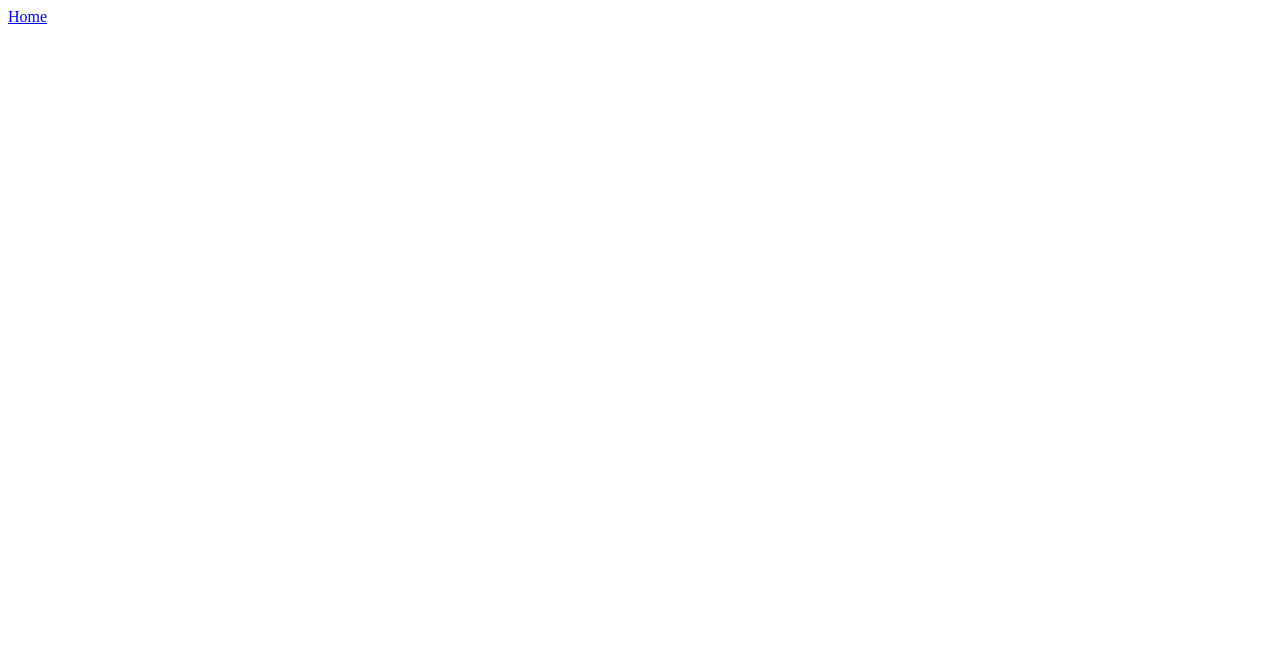
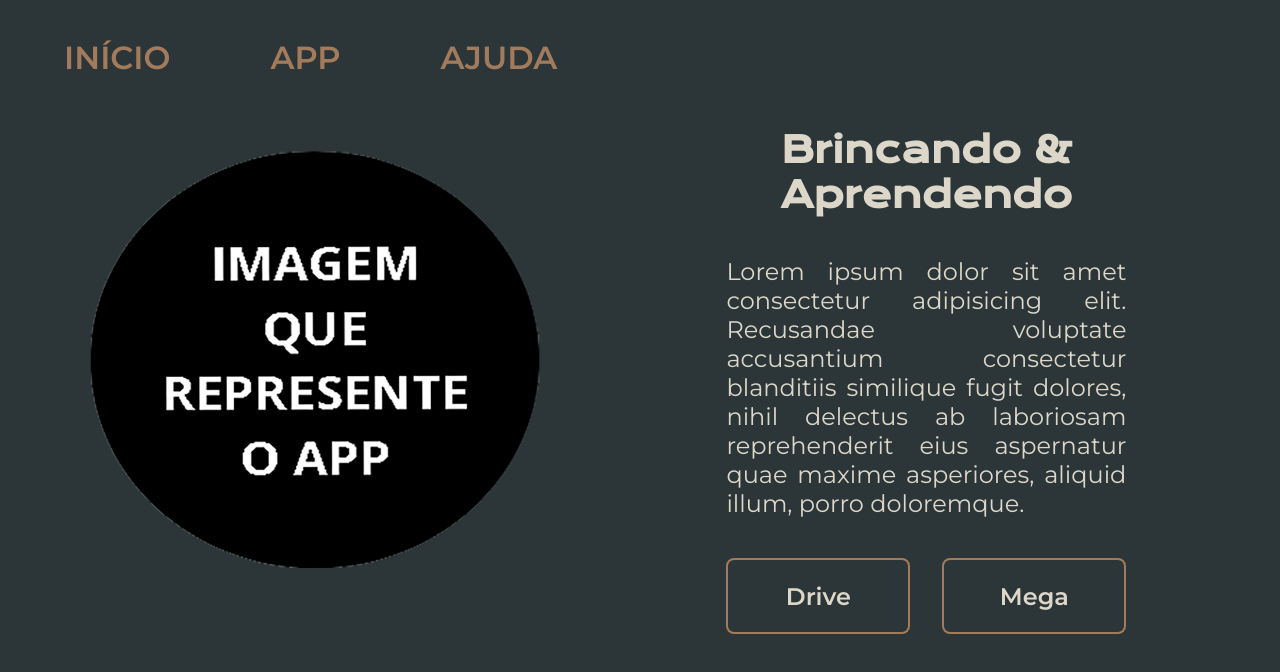
Before and after one commit to LypheS2/Brincando-Aprendendo, a plain HTML site: page index.html in a window 1280 px wide. Drawn offline with nearby package versions, Linux system fonts and the light colour scheme.

Commit message:
Criação da pagina Inicial do projeto

```diff
--- a/index.html
+++ b/index.html
@@ -5,17 +5,30 @@
     <meta http-equiv="X-UA-Compatible" content="IE=edge">
     <meta name="viewport" content="width=device-width, initial-scale=1.0">
     <title>Brincando & Aprendendo</title>
+    <link rel="stylesheet" href="./stiles/style.css">
 </head>
 <body>
     <header class="cabecalho">
         <nav class="cabecalho__menu">
-            <a class="cabecalho__menu__link" href="index.html">Home</a>
+            <a class="cabecalho__menu__link" href="index.html">INÍCIO</a>
+            <a class="cabecalho__menu__link" href="app.html">APP</a>
+            <a class="cabecalho__menu__link" href="ajuda.html">AJUDA</a>
         </nav>
     </header>
-    <main>
-
+    <main class="apresentacao">
+        <div class="div__apresentacao">
+            <img  class="apresentacao__imagem" src="assets/ImagemApp.png" alt="Imagem do App">
+        </div>
+        <div class="apresentacao__conteudo">
+            <h1 class="apresentacao__conteudo__titulo">Brincando &<br>Aprendendo</h1>
+            <p class="apresentacao__conteudo__texto">Lorem ipsum dolor sit amet consectetur adipisicing elit. Recusandae voluptate accusantium consectetur blanditiis similique fugit dolores, nihil delectus ab laboriosam reprehenderit eius aspernatur quae maxime asperiores, aliquid illum, porro doloremque.</p>
+        <div class="apresentacao__links">
+            <a class="apresentacao__links__navegacao" href="">Drive</a>
+            <a class="apresentacao__links__navegacao" href="">Mega</a>
+        </div>
+        </div>
     </main>
-    <footer class="rodape">
+    <footer>
 
     </footer>
 </body>
--- a/stiles/style.css
+++ b/stiles/style.css
@@ -0,0 +1,129 @@
+@import url('https://fonts.googleapis.com/css2?family=Krona+One&family=Montserrat:wght@400;600&display=swap');
+
+:root {
+    --cor-primaria: #2C3639;
+    --cor-secundaria: #DCD7C9;
+    --cor-terciaria: #A27B5C;
+    --cor-hover: #3F4E4f;
+
+    --fonte-primaria:  'Krona One', sans-serif;
+    --fonte-secundaria: 'Montserrat', sans-serif;
+}
+
+* {
+    margin: 0;
+    padding: 0;
+}
+
+body {
+    box-sizing: border-box;
+    background-color: var(--cor-primaria);
+    color: var(--cor-secundaria);
+}
+
+.cabecalho__menu {
+    display: flex;
+    gap: 100px;
+    padding: 3% 0% 0% 5%;
+}
+
+.cabecalho__menu__link {
+    font-family: var(--fonte-secundaria);
+    font-size: 2rem;
+    font-weight: 600;
+    color: var(--cor-terciaria);
+    text-decoration: none;
+}
+
+a:hover {
+    background-color: #303c3f;
+    transform: scale(1.1);
+    transition: all 0.5s;
+  }
+
+.apresentacao {
+    display: flex;
+    align-items: center;
+    justify-content: space-between;
+    gap: 82px;
+}
+
+.div__apresentacao{
+    width: 450px;
+    height: 400px
+}
+
+.apresentacao__imagem {
+    width: 100%;
+    padding: 15% 0% 0% 19%;
+    margin: 1% 1% 1% 1%;
+}
+
+.apresentacao__conteudo {
+    width: 400px;
+    height: 300px;
+    justify-content: right;
+    display: flex;
+    flex-direction: column;
+    gap: 40px;
+    padding: 0% 12% 0% 0%;
+}
+
+.apresentacao__conteudo__titulo {
+    font-size: 2.25rem;
+    font-family: var(--fonte-primaria);
+    text-align: center;
+}
+
+.apresentacao__conteudo__texto {
+    font-size: 1.5rem;
+    font-family: var(--fonte-secundaria);
+    text-align: justify;
+}
+
+.apresentacao__links {
+    display: flex;
+    flex-direction: row;
+    align-items: center;
+    justify-content: space-between;
+    gap: 32px;
+}
+
+.apresentacao__links__navegacao {
+    display: flex;
+    justify-content: center;
+    gap: 16px;
+    border: 2px solid var(--cor-terciaria);
+    width: 50%;
+    text-align: center;
+    border-radius: 8px;
+    font-size: 1.5rem;
+    font-weight: 600;
+    text-decoration: none;
+    padding: 21.5px 0;
+    color: var(--cor-secundaria);
+    font-family: var(--fonte-secundaria);
+}
+
+.rodape {
+    padding: 24px;
+    color: var(--cor-primaria);
+    background-color: var(--cor-terciaria);
+    text-align: center;
+    font-family: var(--fonte-secundaria);
+    font-size: 1.5rem;
+}
+
+@media (max-width: 1200px) {
+    .cabecalho {
+        padding: 10% 0% 0% 9%;
+    }
+    .apresentacao {
+        flex-direction: column;
+        padding: 5%;
+    }
+
+    .apresentacao__conteudo {
+        width: auto;
+    }
+}
```
Also changed, not shown: ajuda.html (added, +25 -0 lines), app.html (added, +25 -0 lines), assets/ImagemApp.png (added).
